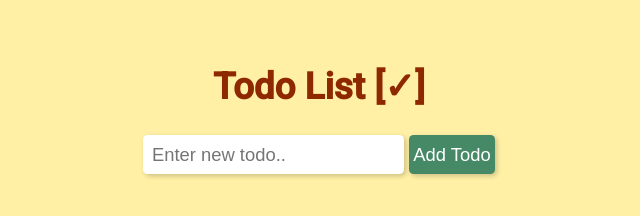
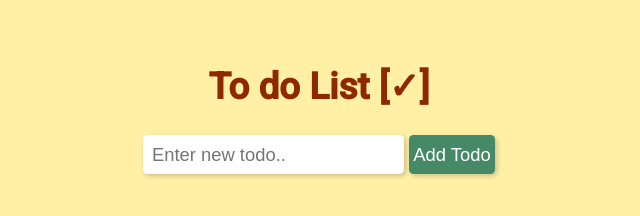
Before and after one commit to VinnyE/Angular_Todo, a plain HTML site: page index.html in a window 1280 px wide. Shown: the whole page, without its empty margins (321-961 px from the left). Drawn offline with Linux system fonts and the light colour scheme.

Commit message:
Fix typo.

```diff
--- a/app/views/todos.html
+++ b/app/views/todos.html
@@ -1,4 +1,4 @@
-<h1 class="heading">Todo List [✓] </h1>
+<h1 class="heading">To do List [✓] </h1>
 <div ng-controller="mainCtrl">
 
   <form>
```
